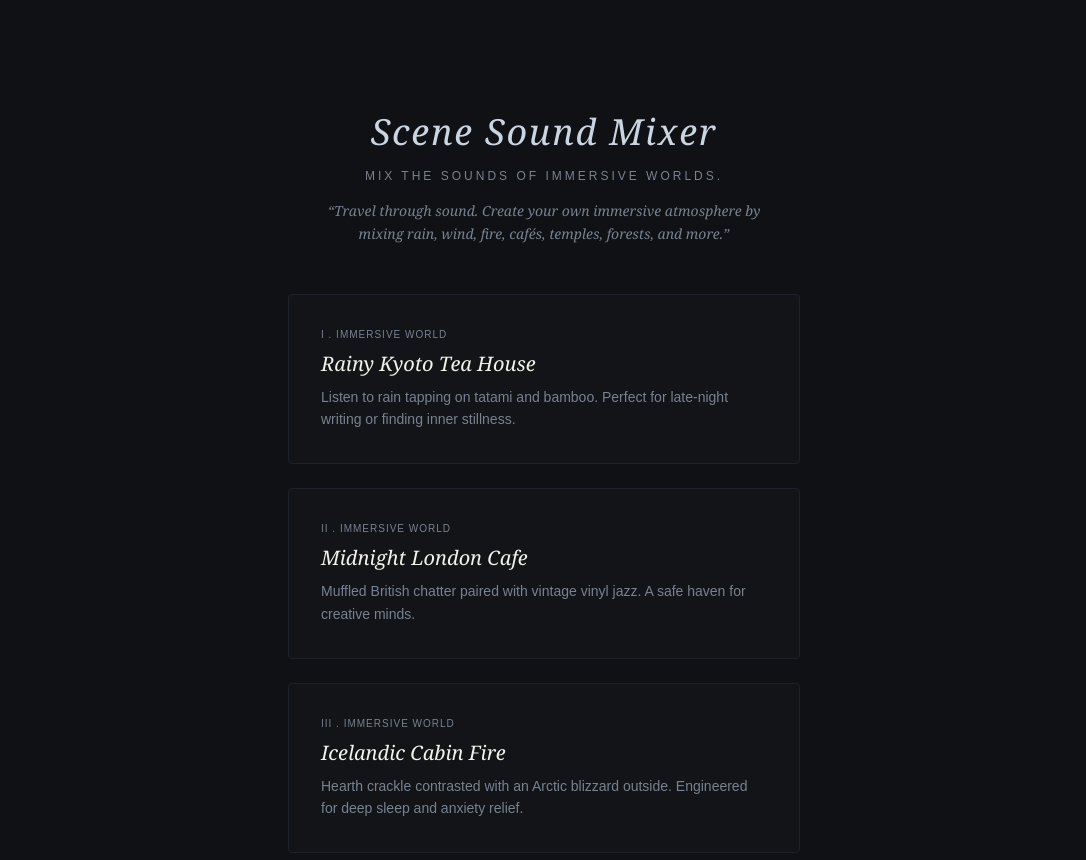
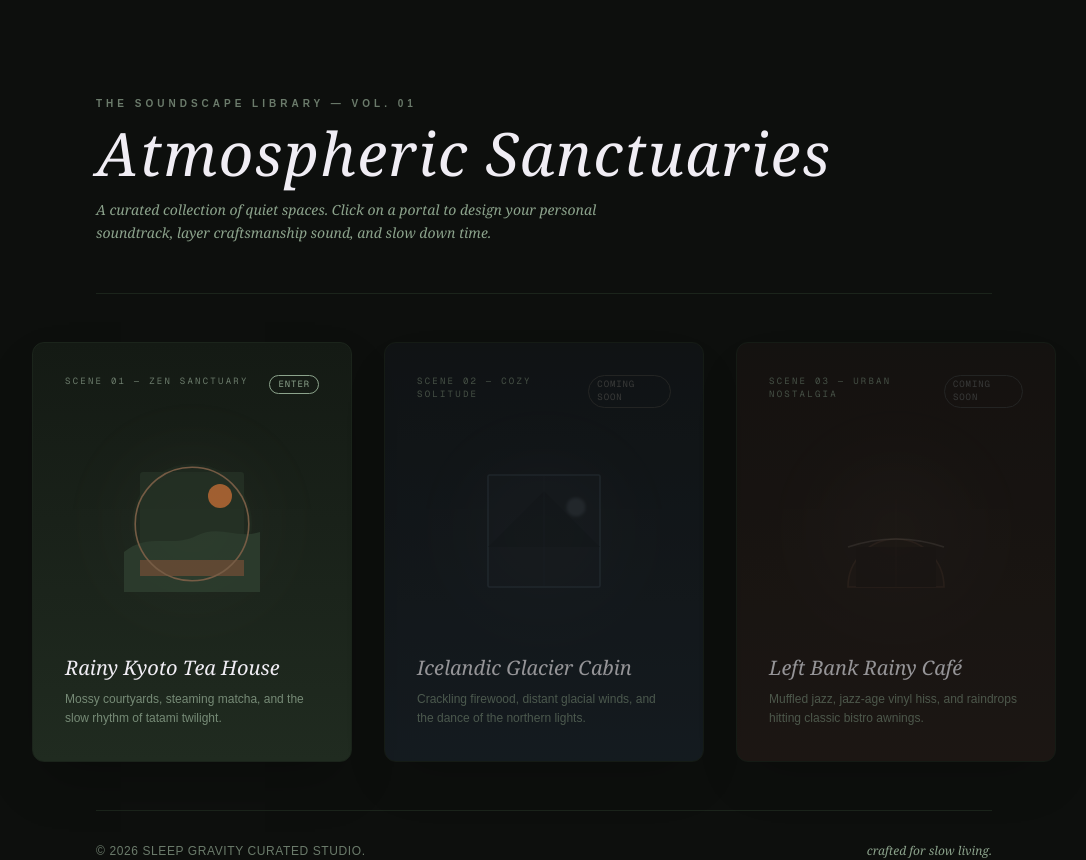
Before and after one commit to SleepGravity/scene-sound-mixer, a Next.js app: page / in a window 1280 px wide. Shown: the top 860 px of the page, without its empty margins (96-1182 px from the left). Built offline with nearby package versions, Linux system fonts and the light colour scheme.

Commit message:
feat: design visual editorial portal homepage

```diff
--- a/app/page.tsx
+++ b/app/page.tsx
@@ -1,61 +1,133 @@
+'use client';
+
 import Link from 'next/link';
 
 export default function HomePage() {
   const scenes = [
-    { id: 'kyoto', num: 'I', title: 'Rainy Kyoto Tea House', desc: 'Listen to rain tapping on tatami and bamboo. Perfect for late-night writing or finding inner stillness.' },
-    { id: 'london', num: 'II', title: 'Midnight London Cafe', desc: 'Muffled British chatter paired with vintage vinyl jazz. A safe haven for creative minds.' },
-    { id: 'iceland', num: 'III', title: 'Icelandic Cabin Fire', desc: 'Hearth crackle contrasted with an Arctic blizzard outside. Engineered for deep sleep and anxiety relief.' }
+    {
+      id: 'kyoto',
+      title: 'Rainy Kyoto Tea House',
+      subtitle: 'SCENE 01 — ZEN SANCTUARY',
+      description: 'Mossy courtyards, steaming matcha, and the slow rhythm of tatami twilight.',
+      bgGradient: 'from-[#141a14] to-[#202b20]',
+      tag: 'ENTER',
+      available: true,
+      // 這裡直接畫出妳那顆超美的圓窗插畫作為任意門
+      illustration: (
+        <svg className="w-40 h-40 opacity-80 group-hover:opacity-100 group-hover:scale-105 transition-all duration-500" viewBox="0 0 200 200" fill="none">
+          <circle cx="100" cy="100" r="75" fill="#202b20" />
+          <rect x="35" y="35" width="130" height="130" fill="#263326" rx="4" />
+          <circle cx="135" cy="65" r="15" fill="#de7a3b" opacity="0.85" />
+          <path d="M15 135 C 45 110, 75 130, 105 115 C 135 100, 155 120, 185 110 L 185 185 L 15 185 Z" fill="#2f4030" />
+          <rect x="35" y="145" width="130" height="20" fill="#705139" />
+          <circle cx="100" cy="100" r="71" stroke="#8c6a4f" strokeWidth="2" fill="none" />
+        </svg>
+      )
+    },
+    {
+      id: 'iceland',
+      title: 'Icelandic Glacier Cabin',
+      subtitle: 'SCENE 02 — COZY SOLITUDE',
+      description: 'Crackling firewood, distant glacial winds, and the dance of the northern lights.',
+      bgGradient: 'from-[#12161a] to-[#1a232c]',
+      tag: 'COMING SOON',
+      available: false,
+      illustration: (
+        <svg className="w-40 h-40 opacity-40 group-hover:opacity-50 transition-all duration-500" viewBox="0 0 200 200" fill="none">
+          <rect x="30" y="30" width="140" height="140" fill="#1e242b" rx="2" stroke="#4a5a6a" strokeWidth="2" />
+          <path d="M30 120 L100 50 L170 120 Z" fill="#161b22" />
+          <circle cx="140" cy="70" r="12" fill="#d0e1f9" opacity="0.3" className="blur-[2px]" />
+          <line x1="100" y1="30" x2="100" y2="170" stroke="#4a5a6a" strokeWidth="1" opacity="0.3" />
+        </svg>
+      )
+    },
+    {
+      id: 'paris',
+      title: 'Left Bank Rainy Café',
+      subtitle: 'SCENE 03 — URBAN NOSTALGIA',
+      description: 'Muffled jazz, jazz-age vinyl hiss, and raindrops hitting classic bistro awnings.',
+      bgGradient: 'from-[#1a1412] to-[#261c18]',
+      tag: 'COMING SOON',
+      available: false,
+      illustration: (
+        <svg className="w-40 h-40 opacity-40 group-hover:opacity-50 transition-all duration-500" viewBox="0 0 200 200" fill="none">
+          <path d="M40 170 A 60 60 0 0 1 160 170 Z" fill="#2c201c" stroke="#5c4033" strokeWidth="2" />
+          <rect x="50" y="120" width="100" height="50" fill="#201815" />
+          <line x1="100" y1="60" x2="100" y2="170" stroke="#5c4033" strokeWidth="1" opacity="0.3" />
+          <path d="M40 120 Q 100 100 160 120" stroke="#ebdcd0" strokeWidth="2" opacity="0.4" />
+        </svg>
+      )
+    }
   ];
 
   return (
-    <div className="min-h-screen bg-[#0f1115] text-[#f4f0eb] flex flex-col items-center justify-between p-8 md:p-16">
+    <div className="min-h-screen bg-[#0d0f0d] text-[#ebdcd0] flex flex-col justify-between p-6 md:p-16 selection:bg-[#344434]">
 
-      {/* Header Section */}
-      <header className="text-center my-12">
-        <h1 className="font-serif italic font-light text-4xl tracking-wider text-[#cbd5e1] mb-4">
-          Scene Sound Mixer
+      {/* 📖 雜誌風頂部 Header */}
+      <header className="max-w-4xl mx-auto w-full pt-8 pb-12 border-b border-[#1b241b] text-center md:text-left">
+        <p className="text-[10px] tracking-[0.4em] text-[#6b7b6b] uppercase font-semibold mb-3">
+          The Soundscape Library — Vol. 01
+        </p>
+        <h1 className="font-serif italic font-light text-5xl md:text-6xl text-[#f0edf4] tracking-wide mb-4">
+          Atmospheric Sanctuaries
         </h1>
-        <p className="text-xs tracking-[0.25em] text-[#788290] uppercase mb-4">
-          Mix the sounds of immersive worlds.
-        </p>
-        <p className="max-w-md mx-auto text-sm text-[#788290] leading-relaxed font-serif italic">
-          “Travel through sound. Create your own immersive atmosphere by mixing rain, wind, fire, cafés, temples, forests, and more.”
+        <p className="font-serif italic text-sm text-[#8ca38c] font-light max-w-xl leading-relaxed">
+          A curated collection of quiet spaces. Click on a portal to design your personal soundtrack, layer craftsmanship sound, and slow down time.
         </p>
       </header>
 
-      {/* Library Grid */}
-      <main className="w-full max-w-lg flex flex-col gap-6">
-        {scenes.map((scene) => (
-          <Link
-            key={scene.id}
-            href={`/${scene.id}`}
-            className="block p-8 bg-white/[0.01] border border-[#1c212a] rounded hover:bg-white/[0.03] hover:border-[#cbd5e1] transition-all duration-300 transform hover:-translate-y-0.5"
-          >
-            <span className="block text-[10px] tracking-widest text-[#788290] uppercase mb-2">
-              {scene.num} . Immersive World
-            </span>
-            <div className="text-xl font-serif italic text-[#f4f0eb] mb-2">
-              {scene.title}
-            </div>
-            <p className="text-sm text-[#788290] font-light leading-relaxed">
-              {scene.desc}
-            </p>
-          </Link>
-        ))}
+      {/* 🚪 任意門網格系統 (Magazine Grid) */}
+      <main className="max-w-5xl mx-auto w-full my-12">
+        <div className="grid grid-cols-1 md:grid-cols-3 gap-8">
+          {scenes.map((scene) => {
+            const CardContent = (
+              <div className={`group relative h-[420px] bg-gradient-to-b ${scene.bgGradient} border border-[#1b241b] rounded-xl p-8 flex flex-col justify-between overflow-hidden shadow-2xl transition-all duration-500 ${scene.available ? 'hover:border-[#8ca38c] cursor-pointer' : 'opacity-60 cursor-not-allowed'}`}>
+
+                {/* 頂部標籤與編號 */}
+                <div className="flex justify-between items-start z-10">
+                  <span className="text-[9px] tracking-[0.25em] text-[#6b7b6b] uppercase font-mono">
+                    {scene.subtitle}
+                  </span>
+                  <span className={`text-[9px] tracking-widest font-mono px-2 py-0.5 rounded-full border ${scene.available ? 'border-[#8ca38c] text-[#8ca38c] group-hover:bg-[#ebdcd0] group-hover:text-[#0d0f0d]' : 'border-[#333] text-[#555]'} transition-all duration-300`}>
+                    {scene.tag}
+                  </span>
+                </div>
+
+                {/* 中間：視覺任意門插畫（平面色塊圖） */}
+                <div className="flex justify-center items-center py-4 relative">
+                  {/* 心機發光背景色塊 */}
+                  <div className="absolute w-32 h-32 bg-[#ebdcd0] rounded-full blur-[50px] opacity-5 group-hover:opacity-10 transition-opacity duration-500"></div>
+                  {scene.illustration}
+                </div>
+
+                {/* 底部：雜誌風格敘述 */}
+                <div className="z-10">
+                  <h2 className="font-serif italic text-xl text-[#f0edf4] mb-2 group-hover:text-[#ebdcd0] transition-colors">
+                    {scene.title}
+                  </h2>
+                  <p className="text-xs text-[#8ca38c] leading-relaxed font-light opacity-80 line-clamp-2">
+                    {scene.description}
+                  </p>
+                </div>
+              </div>
+            );
+
+            return scene.available ? (
+              <Link href={`/kyoto`} key={scene.id} className="no-underline block">
+                {CardContent}
+              </Link>
+            ) : (
+              <div key={scene.id}>{CardContent}</div>
+            );
+          })}
+        </div>
       </main>
 
-      {/* Footer Section */}
-      <footer className="w-full max-w-lg text-center border-t border-[#1c212a] pt-8 mt-16">
-        <p className="text-xs text-[#788290] leading-loose">
-          Welcome to your digital refuge. Click any soundscape theater above to curate your personal environment of rest.
-        </p>
-
-        {/* AdSense Placeholder */}
-        <div className="w-full h-[60px] border border-dashed border-[#1c212a] rounded flex items-center justify-center text-[10px] tracking-widest text-[#2e3844] mt-8 uppercase">
-          【 Scene Sound Mixer ｜ AdSense Area 】
-        </div>
+      {/* 🏷️ 雜誌風底部 Footer */}
+      <footer className="max-w-4xl mx-auto w-full border-t border-[#1b241b] pt-8 flex flex-col md:flex-row justify-between items-center gap-4 text-xs text-[#6b7b6b] tracking-wider uppercase">
+        <div>© 2026 Sleep Gravity Curated Studio.</div>
+        <div className="font-serif italic lowercase tracking-normal text-[#8ca38c]">crafted for slow living.</div>
       </footer>
-
     </div>
   );
 }
```
